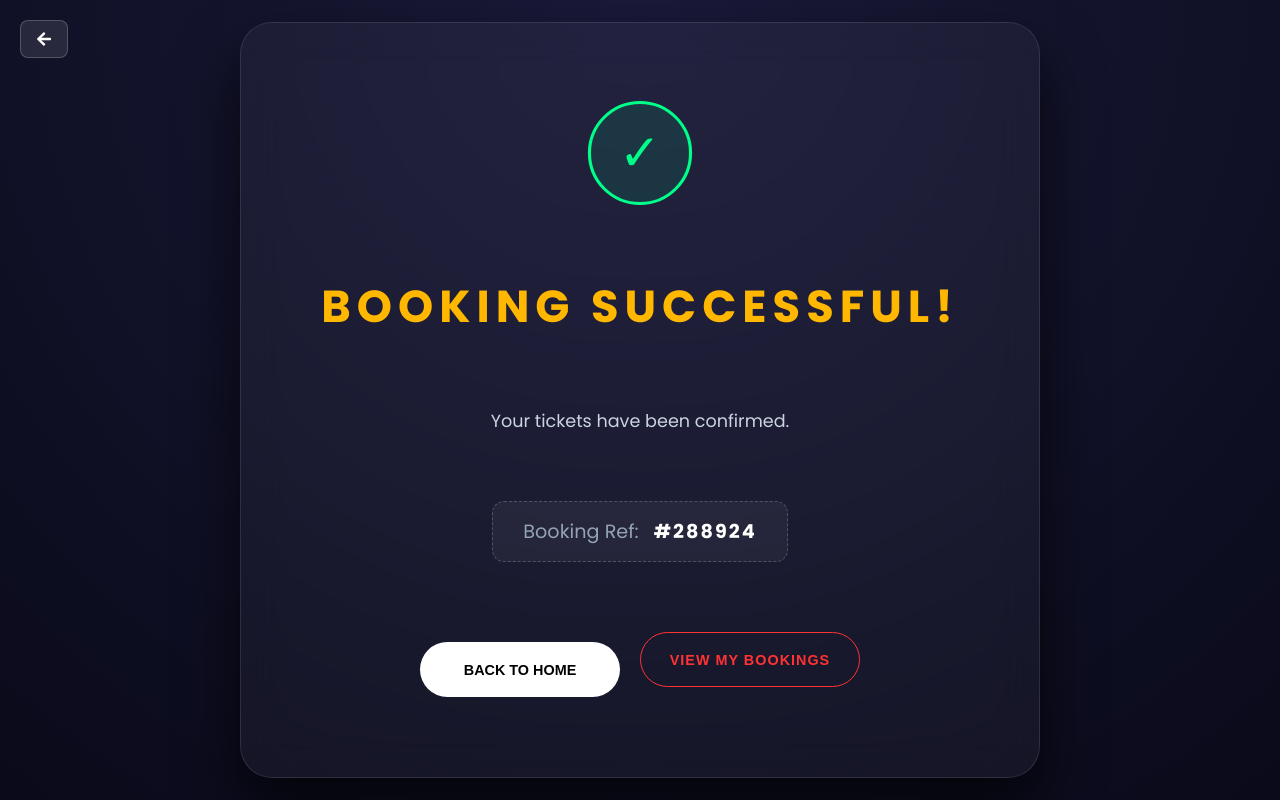
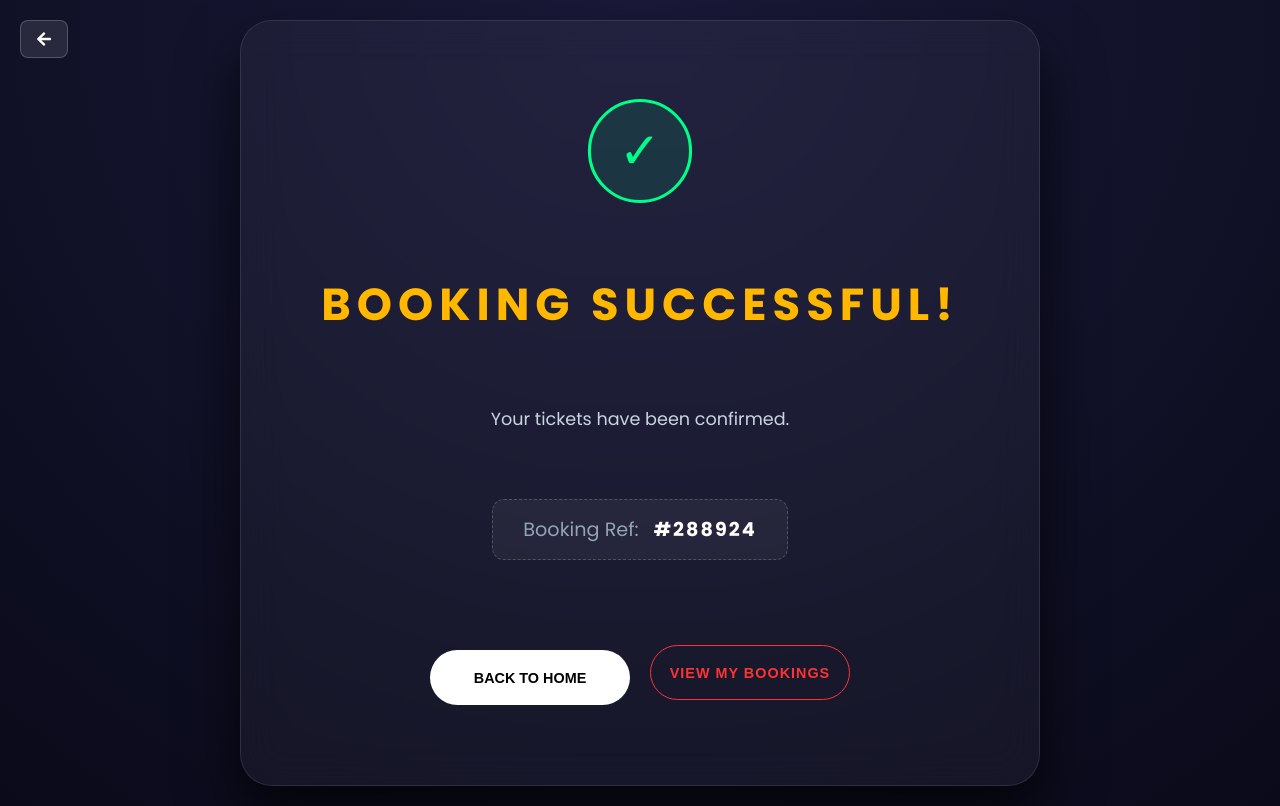
Before and after one commit to Gimhani03/Cinema-Booking-System, a React (Create React App) app in the folder frontend/: page /booking-success in a window 1280 px wide. Built offline with nearby package versions, Linux system fonts and the light colour scheme.

Commit message:
Enhance BookingSuccess page: Center navigation buttons and adjust layout for improved user experience

```diff
--- a/frontend/src/pages/BookingSuccess.js
+++ b/frontend/src/pages/BookingSuccess.js
@@ -58,7 +58,13 @@ const BookingSuccess = () => {
         </div>
 
         {/* Navigation Buttons */}
-        <div style={{ display: 'flex', gap: '20px', marginTop: '20px' }}>
+        <div style={{
+            display: 'flex',
+            gap: '20px',
+            marginTop: '30px',
+            justifyContent: 'center',
+            alignItems: 'center'
+        }}>
             <button
                 className="confirm-btn"
                 style={{ minWidth: '200px' }}
@@ -69,6 +75,7 @@ const BookingSuccess = () => {
 
             <button
                 className="history-btn"
+                style={{ minWidth: '200px' }}
                 onClick={() => navigate('/my-bookings')}
             >
                 VIEW MY BOOKINGS
```
